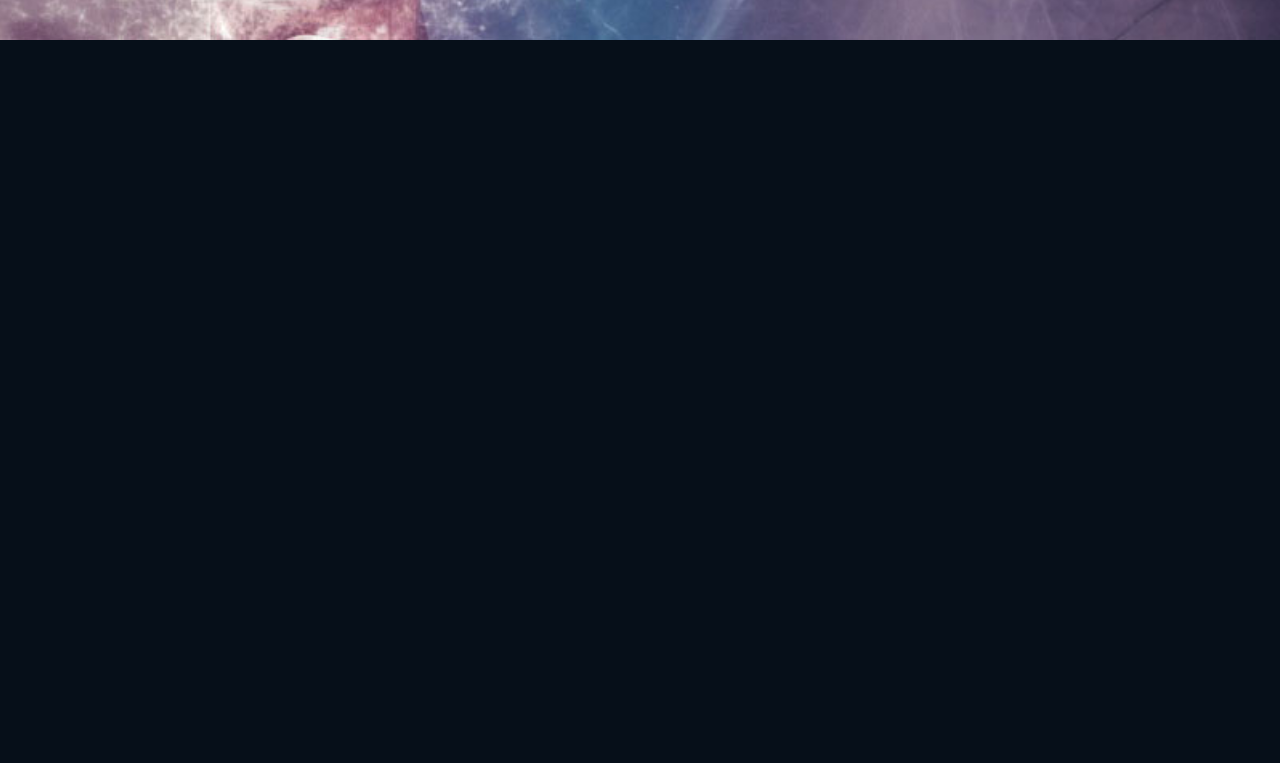
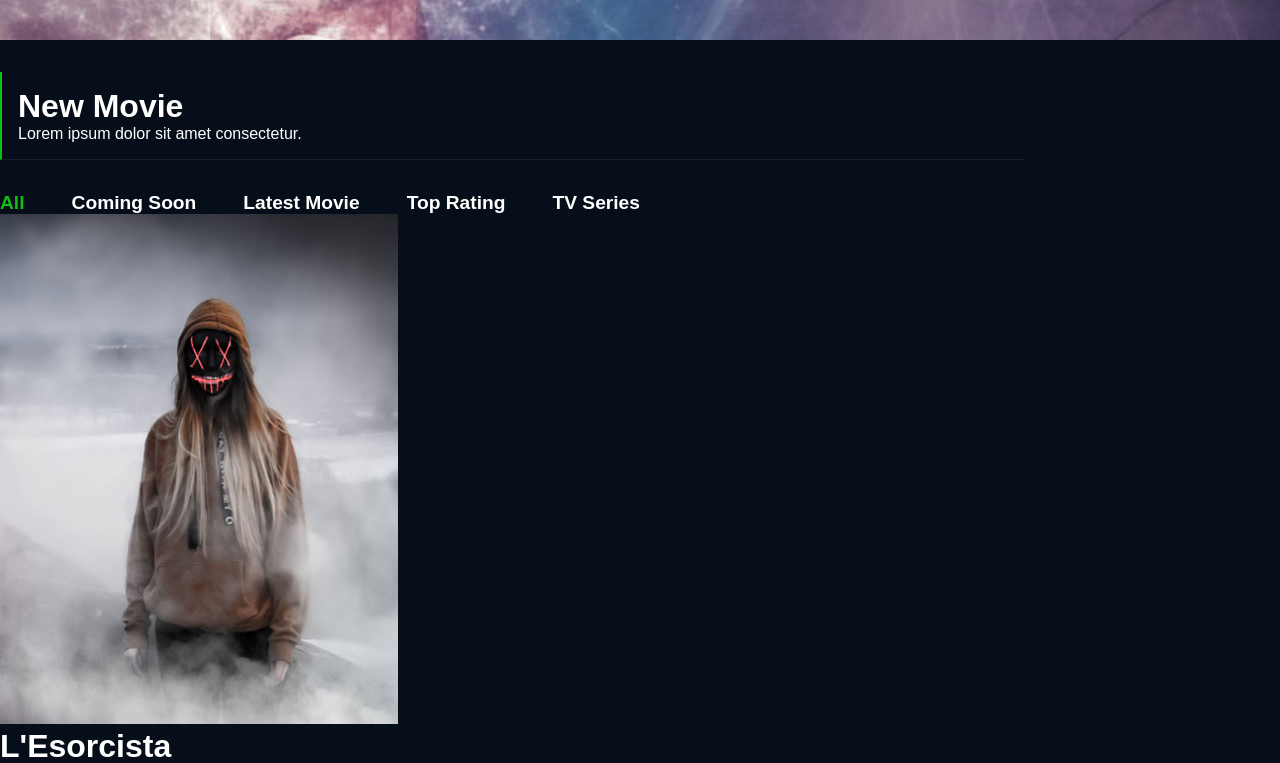
Before and after one commit to salvoPernicano/proj-html-vuejs, a Vue app: page / in a window 1280 px wide. Shown: the part 3160-3923 px from the top of the page. Before the commit the page ends 3200 px from the top, so only its background shows below. Built offline with nearby package versions, Linux system fonts and the light colour scheme.

Commit message:
feat struttura sezione newMovies

```diff
--- a/src/App.vue
+++ b/src/App.vue
@@ -5,6 +5,7 @@ import TopJumbo from './components/TopJumbo.vue'
 import BottomJumbo from './components/BottomJumbo.vue'
 import AppSlider from './components/AppSlider.vue'
 import AppPlaylist from './components/AppPlaylist.vue'
+import AppNewcome from './components/AppNewcome.vue'
 
 export default{
     components : {
@@ -12,7 +13,8 @@ export default{
         TopJumbo,
         AppSlider,
         AppPlaylist,
-        BottomJumbo
+        BottomJumbo,
+        AppNewcome
     },
     data(){
         return{
@@ -29,6 +31,7 @@ export default{
         <AppSlider/>
         <AppPlaylist/>
         <BottomJumbo/>
+        <AppNewcome/>
 
 </template>
 
--- /dev/null
+++ b/src/components/AppNewcome.vue
@@ -0,0 +1,91 @@
+<template>
+    <div class="upperWrapper container">
+        <div class="newComeBox">
+            <h1>New Movie</h1>
+            <p>Lorem ipsum dolor sit amet consectetur.</p>
+        </div>
+        <nav>
+            <ul>
+                <li :class="item.active ? 'focused' : '' " v-for="item in newMovieArray">{{ item.name }}</li>
+            </ul>
+        </nav>
+        <div class="NewMoviesBox">
+            <NewMovies v-for="item in store.moviePlaylist" :propsNewMovies="item"/>
+        </div>
+
+    </div>
+</template>
+
+<script>
+import { store } from '../store'
+import NewMovies from './NewMovies.vue'
+export default {
+    name: 'AppNewcome',
+    components : {
+        NewMovies
+    },
+
+    data() {
+
+
+        return {
+            store,
+            newMovieArray: [
+                {
+                    name: 'All',
+                   active : true
+                },
+                {
+                    name: 'Coming Soon',
+                    active : false
+                },
+                {
+                    name: 'Latest Movie',
+                    active : false
+                },
+                {
+                    name: 'Top Rating',
+                    active : false
+                },
+                {
+                    name: 'TV Series',
+                    active : false
+                },
+
+
+            ],
+        }
+    }
+}
+</script>
+
+<style lang="scss" scoped>
+@use '../scss/style.scss' as *;
+@use '../scss/partials/variables' as*;
+
+.upperWrapper {
+    height: 100vh;
+}
+
+.newComeBox {
+    width: 80%;
+    margin-block: 2em;
+    padding: 1em;
+    border-left: 2px solid $appGreen;
+    border-bottom: 1px solid $appLightBlue;
+}
+
+nav ul{
+    display: flex;
+    list-style: none;
+    width: 50%;
+    justify-content: space-between;
+    font-size: 1.2rem;
+    font-weight: bold;
+
+}
+
+li.focused{
+    color: $appGreen;
+}
+</style>
--- /dev/null
+++ b/src/components/NewMovies.vue
@@ -0,0 +1,28 @@
+<template>
+<div class="newMovieCard">
+    <figure>
+        <img :src="propsNewMovies.PosterPath" alt="">
+    </figure>
+    <div class="newMovieInfo">
+        <h1>{{ propsNewMovies.titolo }}</h1>
+    </div>
+</div>
+</template>
+
+<script>
+export default {
+    name : 'NewMovies',
+    props : [
+        'propsNewMovies'
+    ],
+    data() {
+
+
+        return {}
+    }
+}
+</script>
+
+<style lang="scss" scoped>
+
+</style>
```
